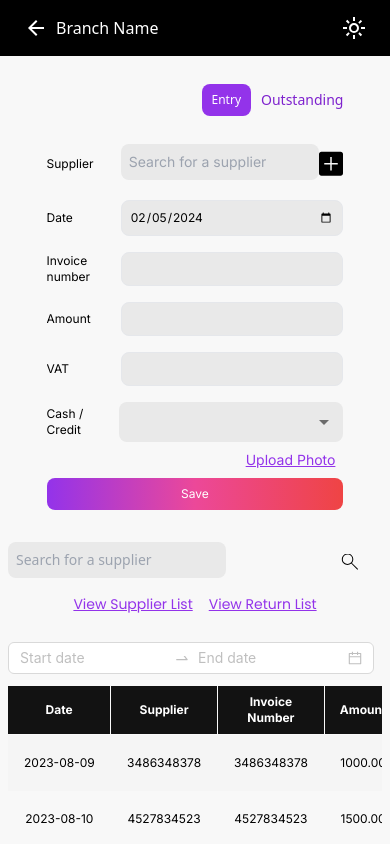
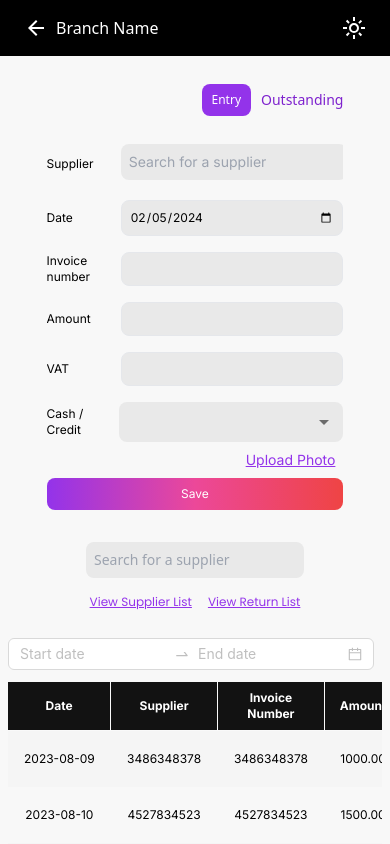
Before and after one commit to amarnadhcp/Sacrosys-purchase, a React (Create React App) app: page /purchase in a window 390 px wide. Shown: the top 844 px of the page. Built offline with nearby package versions, Linux system fonts and the light colour scheme.

Commit message:
fix(autcomplete sm issue above table resolved)

```diff
--- a/src/component/AutoComplete/Autocomplete.jsx
+++ b/src/component/AutoComplete/Autocomplete.jsx
@@ -1,7 +1,7 @@
 import React, { useState, useEffect } from "react";
 import { motion, AnimatePresence } from "framer-motion";
 
-const Autocomplete = ({ suggestions, width, height, onInputChange,onSelect  }) => {
+const Autocomplete = ({ suggestions, width, height,MinWidth, onInputChange,onSelect  }) => {
   const [active, setActive] = useState(0);
   const [filtered, setFiltered] = useState([]);
   const [isShow, setIsShow] = useState(false);
@@ -103,7 +103,7 @@ const Autocomplete = ({ suggestions, width, height, onInputChange,onSelect  }) =
         onKeyDown={onKeyDown}
         value={input}
         placeholder="Search for a supplier"
-        className={`bg-inputColor rounded-lg p-2 w-full sm:w-56 md:w-${
+        className={`bg-inputColor rounded-lg p-2 w-${MinWidth||40} sm:w-56 md:w-${
           width || "50"
         } text-sm mb-1 outline-none sm:h-10 md:h-${height || "10"}`}
       />
--- a/src/component/Entry/EntryForm.jsx
+++ b/src/component/Entry/EntryForm.jsx
@@ -63,7 +63,7 @@ function EntryForm() {
       <NavigationBar />
       <form
         onSubmit={handleSubmit}
-        className="transaction-form w-full text-md md:text-base font-inter"
+        className="transaction-form w-full text-md md:text-base font-inter "
       >
         <div className="flex items-center justify-between mb-4">
           <label className="flex gap-2 w-1/4 text-left">Supplier</label>
@@ -213,7 +213,7 @@ function EntryForm() {
                 backgroundColor: mode === "dark" ? "#232323" : "#E9E9E9",
                 color: mode === "dark" ? "white" : "black",
                 "&:hover": {
-                  backgroundColor: mode === "dark" ? "#121212" : "#CCCCCC",
+                  backgroundColor: mode === "dark" ? "#121212" : "#999999",
                 },
               }}
             >
@@ -225,7 +225,7 @@ function EntryForm() {
                 backgroundColor: mode === "dark" ? "#232323" : "#E9E9E9",
                 color: mode === "dark" ? "white" : "black",
                 "&:hover": {
-                  backgroundColor: mode === "dark" ? "#121212" : "#CCCCCC",
+                  backgroundColor: mode === "dark" ? "#121212" : "#999999",
                 },
               }}
             >
--- a/src/component/Navbar/SearchBar.jsx
+++ b/src/component/Navbar/SearchBar.jsx
@@ -19,24 +19,24 @@ function SearchBar() {
           Search
         </label>
         <div className="flex flex-wrap">
-          <div className="relative flex items-center mr-4 w-full md:w-auto">
-          <Autocomplete suggestions={data} width="40"   height="10" onInputChange={handleAutocompleteInput} />
+          <div className="relative flex items-center justify-center sm:justify-start  w-full md:w-auto">
+          <Autocomplete suggestions={data} width="40" MinWidth="80"  height="10" onInputChange={handleAutocompleteInput} />
             <img
               src={SearchIcon}
               alt="Search Icon"
-              className="absolute right-2 top-1/2 transform -translate-y-1/2"
+              className="absolute right-2 top-1/2 transform -translate-y-1/2 hidden md:block "
             />
           </div>
           <div className="flex items-center flex-wrap gap-4 p-3 justify-center w-full md:w-auto">
             <Link
               to="/supplier"
-              className="text-purple-600 underline text-sm font-poppins"
+              className="text-purple-600 underline text-xs sm:text-sm font-poppins"
             >
               View Supplier List
             </Link>
             <Link
               to="/return"
-              className="text-purple-600 underline text-sm font-poppins"
+              className="text-purple-600 underline text-xs sm:text-sm font-poppins"
             >
               View Return List
             </Link>
```
